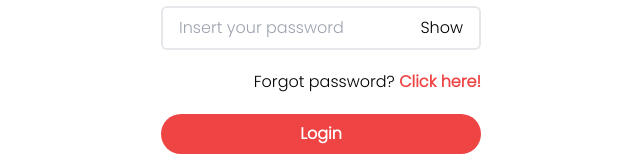
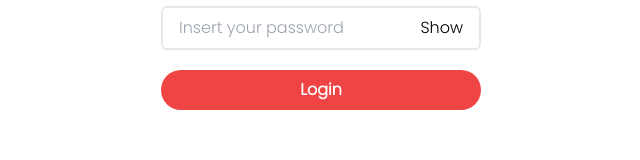
Before and after one commit to IrfanJulian/E-commerce-Frontend, a React (Create React App) app: page /auth-login in a window 1280 px wide. Shown: the part 566-726 px from the top of the page, without its empty margins (319-959 px from the left). Built offline with nearby package versions, Linux system fonts and the light colour scheme.

Commit message:
add readme

```diff
--- a/src/Pages/Auth/Login.jsx
+++ b/src/Pages/Auth/Login.jsx
@@ -80,7 +80,7 @@ const Login = () => {
                         <input name='password' type={showPass === false ? "password" : "text"} value={form.password} onChange={handleChange} className='w-10/12 border-l-2 border-t-2 border-b-2 rounded-tl-md rounded-bl-md py-2 pl-4 outline-none' placeholder='Insert your password' />
                         <button type='button' onClick={()=>showPass === false ? setShowPass(true) : setShowPass(false)} className='align-center border-r-2 border-t-2 border-b-2 px-4 rounded-tr-md rounded-br-md'>{ showPass === false ? "Show" : "Hide" }</button>
                     </div>
-                    <p className='text-end'>Forgot password? <span className='font-semibold text-red-500 cursor-pointer hover:opacity-60'>Click here!</span></p>
+                    {/* <p className='text-end'>Forgot password? <span className='font-semibold text-red-500 cursor-pointer hover:opacity-60'>Click here!</span></p> */}
                     <button className='w-full mx-auto bg-red-500 text-white rounded-full py-2 font-bold hover:opacity-80'>Login</button>
                 </div>
             </form>
@@ -105,7 +105,7 @@ const Login = () => {
                             <input name='password' type={showPass === false ? "password" : "text"} value={form.password} onChange={handleChange} className='w-10/12 border-l-2 border-t-2 border-b-2 rounded-tl-md rounded-bl-md py-2 pl-4 outline-none' placeholder='Insert your password' />
                             <button type='button' onClick={()=>showPass === false ? setShowPass(true) : setShowPass(false)} className='align-center border-r-2 border-t-2 border-b-2 px-4 rounded-tr-md rounded-br-md'>{ showPass === false ? "Show" : "Hide" }</button>
                         </div>
-                        <p className='text-end text-sm'>Forgot password? <span className='font-semibold text-red-500 cursor-pointer hover:opacity-60'>Click here!</span></p>
+                        {/* <p className='text-end text-sm'>Forgot password? <span className='font-semibold text-red-500 cursor-pointer hover:opacity-60'>Click here!</span></p> */}
                         <button type='submit' className='w-full mx-auto bg-red-500 text-white rounded-md py-2 mt-10 font-bold hover:opacity-80'>Login</button>
                         <p className='text-center mt-10' id='Light'>Don't have an account? <span onClick={()=>navigate('/auth-register')} className='font-semibold text-red-500 cursor-pointer hover:opacity-60'>Sign up here!</span></p>
                     </div>
```
Also changed, not shown: 1 other file (tests, documents, lock files or other folders).
